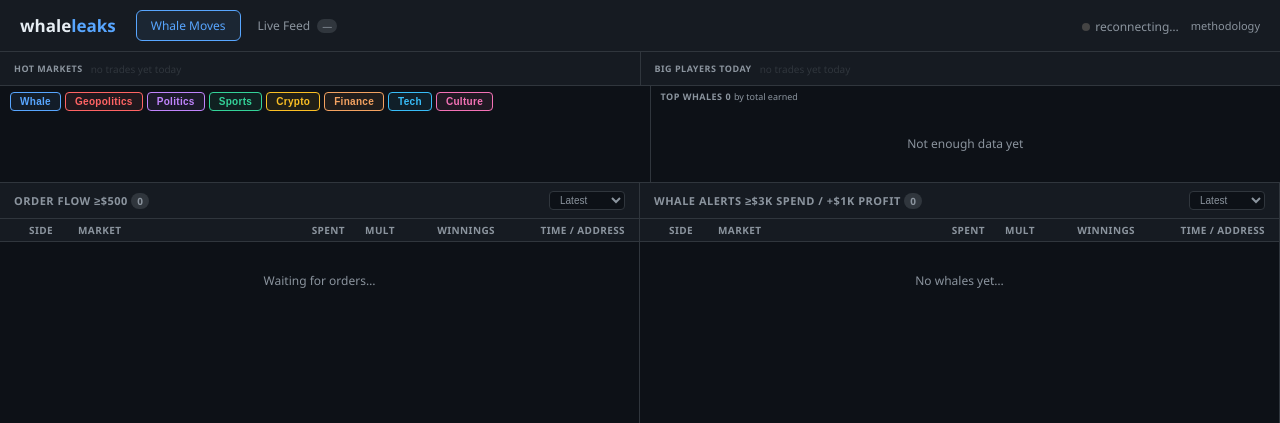
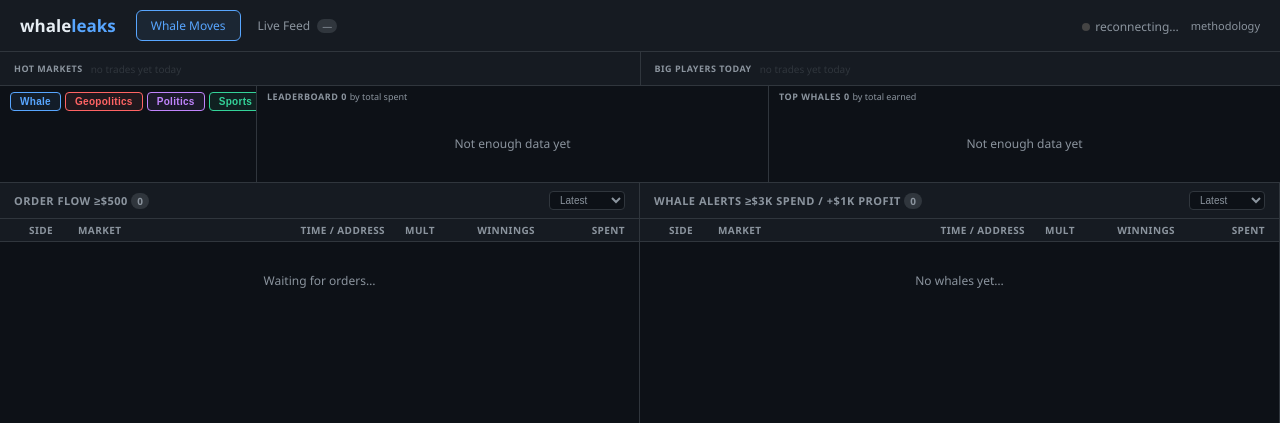
Before and after one commit to hardwarestorecat/whaleleaks, a FastAPI app: page / in a window 1280 px wide. Shown: the top 423 px of the page. Run offline with FastAPI, Linux system fonts and the light colour scheme; data that the repository does not hold is empty; parts of the project's set-up code (start-up, migrations or seed data) failed here and were passed over.

Commit message:
Add leaderboard panel, reorder columns, expand sports keywords
- New leaderboard section in top bar (20% tags / 40% leaderboard / 40% top whales)
- Leaderboard shows top spenders by total USD, switches to earners when PnL data exists
- New /api/leaderboard endpoint with get_top_spenders() DB query
- Reorder flow/alert columns: Side | Market | Time+Address | Mult | Winnings | Spent
- Add soccer clubs (Crystal Palace, Arsenal, Liverpool, etc.) and match terms
  (halftime, handicap, first half, etc.) to sports keyword lists
- Consistent across Python and JS keyword lists

Co-Authored-By: Claude Opus 4.6 (1M context) <noreply@anthropic.com>

```diff
--- a/dashboard.py
+++ b/dashboard.py
@@ -127,6 +127,17 @@ async def top_whales():
     return {"mode": "earners", "whales": rows}
 
 
+@app.get("/api/leaderboard")
+async def leaderboard():
+    """Top spenders / earners for the leaderboard panel."""
+    # Prefer earners with PnL data, fall back to biggest spenders
+    earners = db.get_top_earners()
+    if earners:
+        return {"mode": "earners", "entries": earners}
+    spenders = db.get_top_spenders()
+    return {"mode": "spenders", "entries": spenders}
+
+
 @app.get("/api/markets")
 async def tracked_markets():
     from polymarket.market_cache import get_markets
--- a/templates/index.html
+++ b/templates/index.html
@@ -194,12 +194,12 @@
   .load-sentinel { display: flex; align-items: center; justify-content: center; padding: 16px; color: var(--muted); font-size: 11px; }
 
   /* Live feed filter bar */
-  /* Top bar: filters left, whales right */
-  .top-bar { display: flex; border-bottom: 1px solid var(--border); background: var(--bg); flex-shrink: 0; min-height: 0; }
-  .top-bar-left { flex: 1; padding: 6px 10px; display: flex; align-items: flex-start; }
-  .top-bar-right { flex: 1; border-left: 1px solid var(--border); display: flex; flex-direction: column; min-height: 0; overflow: hidden; }
+  /* Top bar: tags 20%, leaderboard 40%, whales 40% */
+  .top-bar { display: flex; border-bottom: 1px solid var(--border); background: var(--bg); flex-shrink: 0; min-height: 0; max-height: 130px; }
+  .top-bar-tags { flex: 0 0 20%; padding: 6px 10px; display: flex; align-items: flex-start; overflow: hidden; }
+  .top-bar-section { flex: 0 0 40%; border-left: 1px solid var(--border); display: flex; flex-direction: column; min-height: 0; overflow: hidden; }
   .top-bar-label { padding: 4px 10px 2px; font-size: 9px; color: var(--muted); text-transform: uppercase; letter-spacing: .5px; font-weight: 700; flex-shrink: 0; }
-  .top-bar-whales { overflow-y: auto; flex: 1; max-height: 120px; }
+  .top-bar-scroll { overflow-y: auto; flex: 1; }
   .feed-filters { display: flex; flex-wrap: wrap; gap: 4px; flex-shrink: 0; }
   .feed-filter-btn { padding: 3px 9px; border-radius: 4px; border: 1px solid var(--border); background: transparent; color: var(--muted); font-size: 10px; cursor: pointer; font-weight: 600; letter-spacing: .3px; }
   .feed-filter-btn:hover { color: var(--text); }
@@ -265,10 +265,10 @@
     .ab-group { padding: 4px 10px; }
     .ab-sep { width: auto; height: 1px; align-self: stretch; }
 
-    /* Top bar: stack on mobile, hide whale sidebar */
-    .top-bar { flex-direction: column; }
-    .top-bar-right { display: none; }
-    .top-bar-left { padding: 5px 8px; }
+    /* Top bar: stack on mobile, hide leaderboard + whale sidebar */
+    .top-bar { flex-direction: column; max-height: none; }
+    .top-bar-section { display: none; }
+    .top-bar-tags { flex: 1; padding: 5px 8px; }
 
     /* Feed filters: horizontal scroll, no wrap on mobile */
     .feed-filters {
@@ -391,7 +391,7 @@
 <!-- Live Feed Tab -->
 <div class="view" id="view-live" style="flex-direction:column">
   <div class="top-bar">
-    <div class="top-bar-left">
+    <div class="top-bar-tags">
       <div class="feed-filters">
         <button class="feed-filter-btn whale on"    id="ff-whale"    onclick="toggleFlowExclude('whale')">Whale</button>
         <button class="feed-filter-btn geo on"      id="ff-geo"      onclick="toggleFlowExclude('geo')">Geopolitics</button>
@@ -403,9 +403,13 @@
         <button class="feed-filter-btn culture on"   id="ff-culture"  onclick="toggleFlowExclude('culture')">Culture</button>
       </div>
     </div>
-    <div class="top-bar-right">
+    <div class="top-bar-section">
+      <div class="top-bar-label">Leaderboard <span class="badge" id="ldr-count">0</span> <span id="ldr-mode" style="font-size:9px;color:var(--muted);font-weight:400;text-transform:none;letter-spacing:0"></span></div>
+      <div class="top-bar-scroll" id="leaderboard-list"><span class="ab-placeholder">loading…</span></div>
+    </div>
+    <div class="top-bar-section">
       <div class="top-bar-label">Top Whales <span class="badge" id="lb-count">0</span> <span id="lb-mode" style="font-size:9px;color:var(--muted);font-weight:400;text-transform:none;letter-spacing:0"></span></div>
-      <div class="top-bar-whales" id="whale-list"><span class="ab-placeholder">loading…</span></div>
+      <div class="top-bar-scroll" id="whale-list"><span class="ab-placeholder">loading…</span></div>
     </div>
   </div>
   <div class="mobile-panel-tabs">
@@ -426,10 +430,10 @@
     <div class="col-headers flow-cols">
       <span class="ch-side">Side</span>
       <span class="ch-market">Market</span>
-      <span class="ch-spent">Spent</span>
+      <span class="ch-time">Time / Address</span>
       <span class="ch-mult">Mult</span>
       <span class="ch-profit">Winnings</span>
-      <span class="ch-time">Time / Address</span>
+      <span class="ch-spent">Spent</span>
     </div>
     <div class="panel-body" id="flow-feed"><div class="empty">Waiting for orders…</div></div>
   </div>
@@ -445,10 +449,10 @@
     <div class="col-headers alert-cols">
       <span class="ch-side">Side</span>
       <span class="ch-market">Market</span>
-      <span class="ch-spent">Spent</span>
+      <span class="ch-time">Time / Address</span>
       <span class="ch-mult">Mult</span>
       <span class="ch-profit">Winnings</span>
-      <span class="ch-time">Time / Address</span>
+      <span class="ch-spent">Spent</span>
     </div>
     <div class="panel-body" id="alert-feed"><div class="empty">No whales yet…</div></div>
   </div>
@@ -529,7 +533,7 @@ const fmt = {
 };
 
 // ── Client-side category detection (mirrors Python utils/market_filter.py) ────
-const _SPORTS_KW = [' vs ', ' vs. ', 'nfl', 'nba', 'nhl', 'mlb', 'mls', 'ufc', 'pga', 'fifa', 'world cup', 'champions league', 'premier league', 'la liga', 'bundesliga', 'serie a', 'ligue 1', 'super bowl', 'playoffs', 'grand prix', 'formula 1', 'spread', 'over/under', 'moneyline', 'money line', 'point total', 'game total', 'match winner', 'to win', 'mvp', 'rushing yards', 'passing yards', 'touchdowns', 'home runs', 'strikeouts', 'rebounds', 'assists', 'goals scored'];
+const _SPORTS_KW = [' vs ', ' vs. ', 'nfl', 'nba', 'nhl', 'mlb', 'mls', 'ufc', 'pga', 'fifa', 'world cup', 'champions league', 'premier league', 'la liga', 'bundesliga', 'serie a', 'ligue 1', 'super bowl', 'playoffs', 'grand prix', 'formula 1', 'spread', 'over/under', 'moneyline', 'money line', 'point total', 'game total', 'match winner', 'to win', 'mvp', 'rushing yards', 'passing yards', 'touchdowns', 'home runs', 'strikeouts', 'rebounds', 'assists', 'goals scored', ' fc ', ' afc ', ' united ', 'crystal palace', 'arsenal', 'liverpool', 'manchester', 'chelsea', 'tottenham', 'everton', 'leicester', 'wolves', 'brighton', 'brentford', 'fulham', 'bournemouth', 'nottingham', 'west ham', 'aston villa', 'newcastle', 'real madrid', 'barcelona', 'bayern', 'juventus', 'inter milan', 'ac milan', 'psg', 'dortmund', 'atletico', 'quarterback', 'pitcher', 'goalkeeper', 'halftime', 'full time', 'first half', 'second half', 'match result', 'handicap'];
 const _GEO_KW = ['war', 'conflict', 'battle', 'attack', 'invasion', 'ceasefire', 'military', 'airstrike', 'missile', 'nuclear', 'nato', 'president', 'prime minister', 'election', 'vote', 'coup', 'assassination', 'congress', 'senate', 'sanction', 'treaty', 'summit', 'diplomat', 'united nations', 'embargo', 'ukraine', 'russia', 'china', 'taiwan', 'iran', 'israel', 'gaza', 'north korea', 'tariff', 'trade war', 'federal reserve', 'fed rate', 'revolution', 'uprising', 'civil war', 'terrorist', 'cyberattack'];
 const _CRYPTO_KW = ['bitcoin', 'btc', 'ethereum', 'eth', 'solana', 'sol', 'xrp', 'ripple', 'dogecoin', 'doge', 'cardano', 'ada', 'polygon', 'matic', 'avalanche', 'avax', 'chainlink', 'link', 'polkadot', 'dot', 'litecoin', 'ltc', 'shiba', 'pepe', 'memecoin', 'meme coin', 'crypto', 'cryptocurrency', 'blockchain', 'defi', 'nft'];
 const _FINANCE_KW = ['stock', 's&p', 's&p 500', 'nasdaq', 'dow jones', 'treasury', 'bond', 'yield', 'inflation', 'gdp', 'recession', 'ipo', 'earnings', 'market cap', 'forex', 'oil price', 'gold price', 'interest rate', 'cpi', 'jobs report', 'unemployment'];
@@ -843,6 +847,35 @@ async function refreshWhales() {
 setInterval(refreshWhales, 10000);
 refreshWhales();
 
+async function refreshLeaderboard() {
+  try {
+    const res = await fetch('/api/leaderboard').then(r => r.json());
+    const { mode, entries: data } = res;
+    const el = document.getElementById('leaderboard-list');
+    const hdr = document.getElementById('ldr-mode');
+    document.getElementById('ldr-count').textContent = data.length;
+    if (hdr) hdr.textContent = mode === 'earners' ? 'by winnings' : 'by total spent';
+    if (!data.length) { el.innerHTML = '<div class="empty">Not enough data yet</div>'; return; }
+    el.innerHTML = data.map((e, i) => {
+      const valLabel = mode === 'earners'
+        ? `<span class="pos">+${fmt.usd(e.total_pnl_usd)}</span>`
+        : fmt.usd(e.total_spent);
+      return `<div class="lb-row">
+        <div class="lb-rank ${i<3?'top':''}">${i+1}</div>
+        <div class="lb-info">
+          <div class="lb-addr">${fmt.addr(e.address)}</div>
+          <div class="lb-stats">${e.total_fills} bets</div>
+        </div>
+        <div class="lb-right">
+          <div class="lb-pnl">${valLabel}</div>
+        </div>
+      </div>`;
+    }).join('');
+  } catch(e) {}
+}
+setInterval(refreshLeaderboard, 15000);
+refreshLeaderboard();
+
 // ── History load + infinite scroll ───────────────────────────────────────────
 let flowOffset = 0, whaleOffset = 0;
 let flowHasMore = false, whaleHasMore = false;
@@ -902,14 +935,14 @@ function buildFlowRowEl(row) {
     ${row.is_finance ? '<span class="cat-tag finance">FIN</span>' : ''}
     ${row.is_tech ? '<span class="cat-tag tech">TECH</span>' : ''}
     ${row.is_culture ? '<span class="cat-tag culture">CULT</span>' : ''}
-    <div class="flow-spent">
-      <div class="flow-usd ${usdCls}">${fmt.usd(row.usd_value)}</div>
+    <div class="flow-time">
+      <div class="flow-ts">${fmt.ts(row.ts)}</div>
+      <div class="flow-addr">${fmt.addr(row.address)}</div>
     </div>
     <div class="flow-mult">${rMult || ''}</div>
     ${rProfit ? `<div class="flow-profit"><div class="flow-profit-amount">+${fmt.vol(row.potential_profit)}</div></div>` : '<div class="flow-profit"></div>'}
-    <div class="flow-time">
-      <div class="flow-ts">${fmt.ts(row.ts)}</div>
-      <div class="flow-addr">${fmt.addr(row.address)}</div>
+    <div class="flow-spent">
+      <div class="flow-usd ${usdCls}">${fmt.usd(row.usd_value)}</div>
     </div>`;
   return div;
 }
@@ -1142,14 +1175,14 @@ function buildAlertEl(a, isNew=false) {
     ${a.is_finance ? '<span class="cat-tag finance">FIN</span>' : ''}
     ${a.is_tech ? '<span class="cat-tag tech">TECH</span>' : ''}
     ${a.is_culture ? '<span class="cat-tag culture">CULT</span>' : ''}
-    <div class="alert-spent">
-      <div class="alert-usd">${fmt.usd(a.usd_value)}</div>
+    <div class="alert-time">
+      <div class="alert-ts">${fmt.ts(a.ts||new Date().toISOString())}</div>
+      <div class="alert-addr">${addrHtml}</div>
     </div>
     <div class="alert-mult">${mult || ''}</div>
     ${profit ? `<div class="alert-profit"><div class="alert-profit-amount">+${fmt.vol(a.potential_profit)}</div></div>` : '<div class="alert-profit"></div>'}
-    <div class="alert-time">
-      <div class="alert-ts">${fmt.ts(a.ts||new Date().toISOString())}</div>
-      <div class="alert-addr">${addrHtml}</div>
+    <div class="alert-spent">
+      <div class="alert-usd">${fmt.usd(a.usd_value)}</div>
     </div>`;
   return div;
 }
--- a/utils/market_filter.py
+++ b/utils/market_filter.py
@@ -16,6 +16,16 @@ _SPORTS_KEYWORDS = [
     "game total", "match winner", "to win", "mvp", "rushing yards",
     "passing yards", "touchdowns", "home runs", "strikeouts", "rebounds",
     "assists", "goals scored",
+    # Soccer / football clubs & leagues
+    " fc ", " fc?", " afc ", " united ", "crystal palace", "arsenal",
+    "liverpool", "manchester", "chelsea", "tottenham", "everton",
+    "leicester", "wolves", "brighton", "brentford", "fulham",
+    "bournemouth", "nottingham", "west ham", "aston villa", "newcastle",
+    "real madrid", "barcelona", "bayern", "juventus", "inter milan",
+    "ac milan", "psg", "dortmund", "atletico",
+    # Other common sports terms
+    "quarterback", "pitcher", "goalkeeper", "halftime", "full time",
+    "first half", "second half", "match result", "handicap",
 ]
 
 
```
Also changed, not shown: db/database.py (+24 -0 lines).
